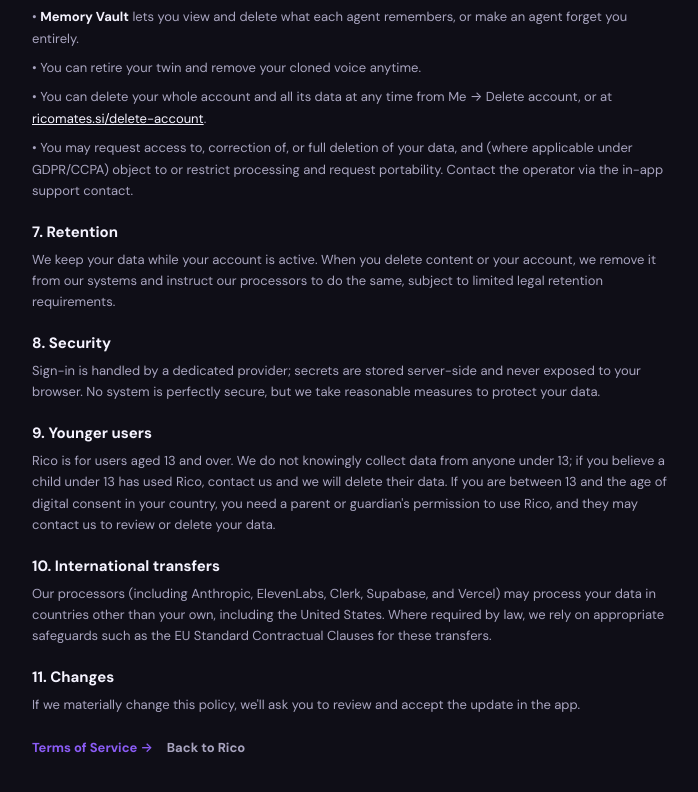
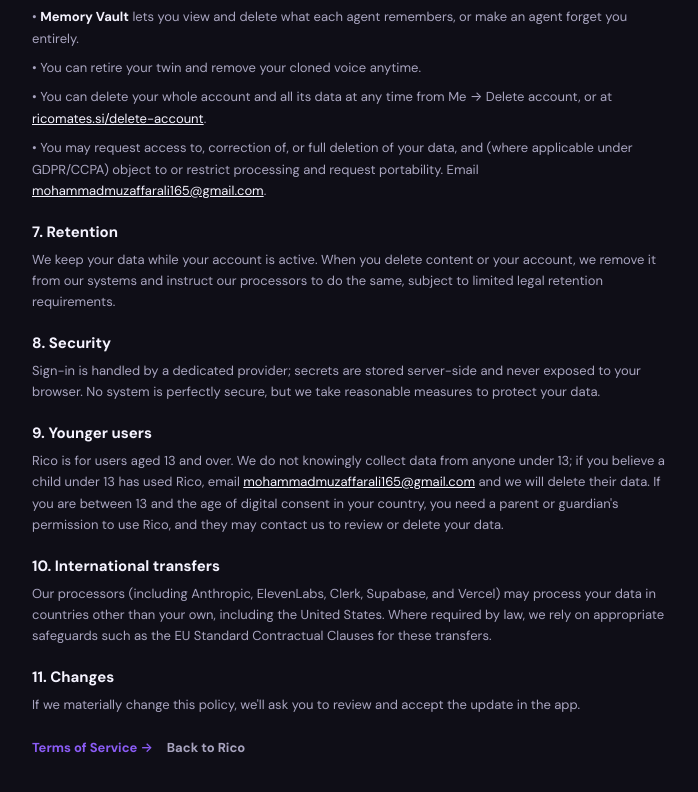
Before and after one commit to ALIMUZAFFARMOHAMMAD/rico, a Next.js app: page /privacy in a window 1280 px wide. Shown: the part 932-1724 px from the top of the page, without its empty margins (288-986 px from the left). Built offline with nearby package versions, Linux system fonts and the light colour scheme; no server answers.

Commit message:
legal: add a support contact email to the privacy policy and terms
Google Play needs a contact address, and both pages said "contact us" without
one.

Co-Authored-By: Claude Opus 5.5 <noreply@anthropic.com>

```diff
--- a/pages/privacy.js
+++ b/pages/privacy.js
@@ -39,7 +39,7 @@ export default function Privacy() {
         <P>• <b style={{ color: T.text }}>Memory Vault</b> lets you view and delete what each agent remembers, or make an agent forget you entirely.</P>
         <P>• You can retire your twin and remove your cloned voice anytime.</P>
         <P>• You can delete your whole account and all its data at any time from Me → Delete account, or at <a href="/delete-account" style={{ color: T.text }}>ricomates.si/delete-account</a>.</P>
-        <P>• You may request access to, correction of, or full deletion of your data, and (where applicable under GDPR/CCPA) object to or restrict processing and request portability. Contact the operator via the in-app support contact.</P>
+        <P>• You may request access to, correction of, or full deletion of your data, and (where applicable under GDPR/CCPA) object to or restrict processing and request portability. Email <a href="mailto:mohammadmuzaffarali165@gmail.com" style={{ color: T.text }}>mohammadmuzaffarali165@gmail.com</a>.</P>
 
         <H>7. Retention</H>
         <P>We keep your data while your account is active. When you delete content or your account, we remove it from our systems and instruct our processors to do the same, subject to limited legal retention requirements.</P>
@@ -48,7 +48,7 @@ export default function Privacy() {
         <P>Sign-in is handled by a dedicated provider; secrets are stored server-side and never exposed to your browser. No system is perfectly secure, but we take reasonable measures to protect your data.</P>
 
         <H>9. Younger users</H>
-        <P>Rico is for users aged 13 and over. We do not knowingly collect data from anyone under 13; if you believe a child under 13 has used Rico, contact us and we will delete their data. If you are between 13 and the age of digital consent in your country, you need a parent or guardian's permission to use Rico, and they may contact us to review or delete your data.</P>
+        <P>Rico is for users aged 13 and over. We do not knowingly collect data from anyone under 13; if you believe a child under 13 has used Rico, email <a href="mailto:mohammadmuzaffarali165@gmail.com" style={{ color: T.text }}>mohammadmuzaffarali165@gmail.com</a> and we will delete their data. If you are between 13 and the age of digital consent in your country, you need a parent or guardian's permission to use Rico, and they may contact us to review or delete your data.</P>
 
         <H>10. International transfers</H>
         <P>Our processors (including Anthropic, ElevenLabs, Clerk, Supabase, and Vercel) may process your data in countries other than your own, including the United States. Where required by law, we rely on appropriate safeguards such as the EU Standard Contractual Clauses for these transfers.</P>
--- a/pages/terms.js
+++ b/pages/terms.js
@@ -52,7 +52,7 @@ export default function Terms() {
         <P>These terms are governed by the laws of the State of Missouri, United States, without regard to its conflict-of-laws rules, and you agree to the exclusive jurisdiction of its courts, except where mandatory local consumer-protection law gives you other rights that cannot be waived. If any provision is found unenforceable, the rest remain in effect.</P>
 
         <H>13. Contact</H>
-        <P>Questions about these terms, or to exercise your rights or request deletion of your data, contact the operator through the support contact provided in the app.</P>
+        <P>Questions about these terms, or to exercise your rights or request deletion of your data, email <a href="mailto:mohammadmuzaffarali165@gmail.com" style={{ color: T.text }}>mohammadmuzaffarali165@gmail.com</a>.</P>
 
         <div style={{ marginTop: 24, display: "flex", gap: 14 }}>
           <a href="/privacy" style={{ color: "#8b5cf6", fontSize: 13, fontWeight: 600, textDecoration: "none" }}>Privacy Policy →</a>
```
Also changed, not shown: store/PLAY_DATA_SAFETY.md (+1 -1 lines).
